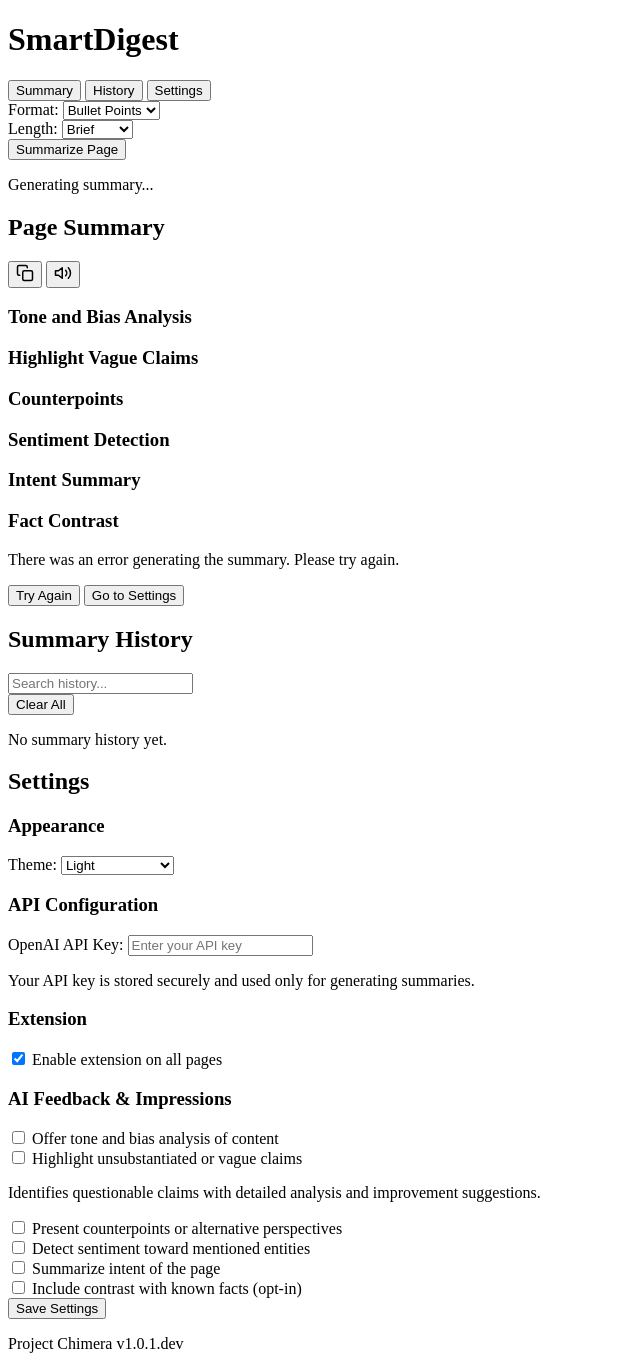
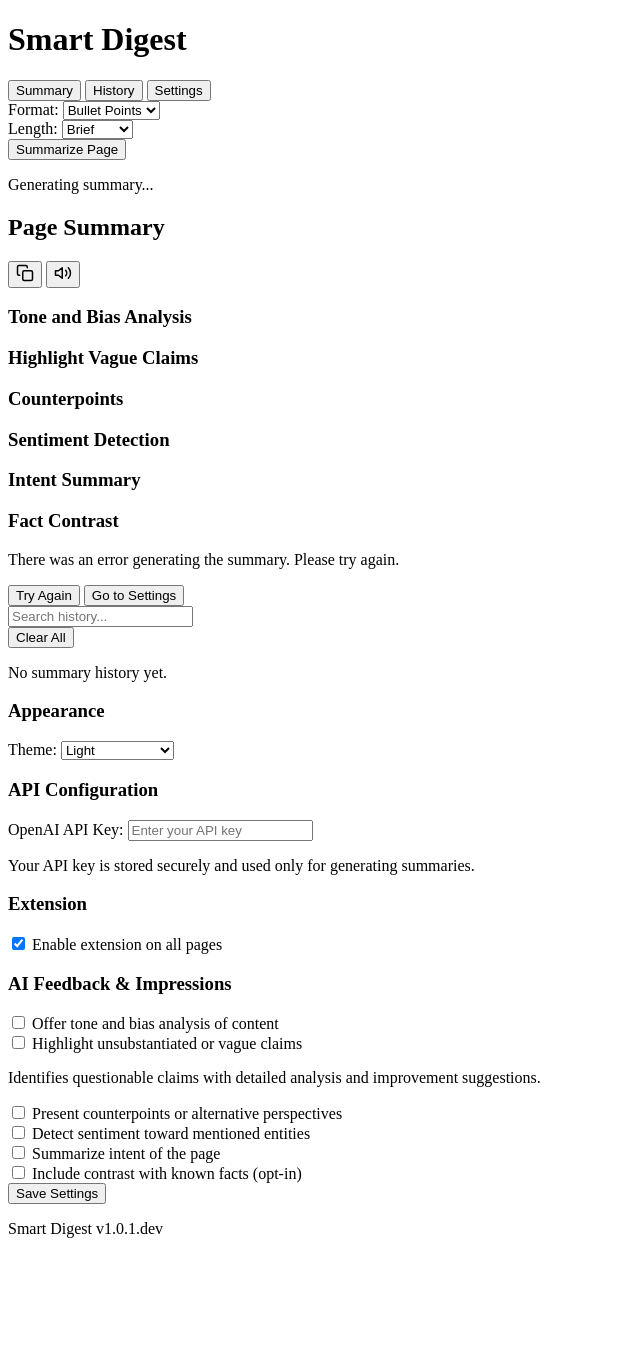
Before and after one commit to peterbenoit/ProjectChimera, a website built with webpack: page src/sidepanel/index.html in a window 1280 px wide. Shown: the whole page, without its empty margins (0-640 px from the left). After the commit the page ends 1254 px from the top, so only its background shows below. Built offline with nearby package versions, Linux system fonts and the light colour scheme; some packages are replaced by stand-ins of ours.

Commit message:
feat: Update project name to Smart Digest, increment version to 1.0.0.84, and enhance various components

```diff
--- a/buildInfo.json
+++ b/buildInfo.json
@@ -1,3 +1,3 @@
 {
-  "buildNumber": 82
+  "buildNumber": 84
 }
--- a/src/background/serviceWorker.js
+++ b/src/background/serviceWorker.js
@@ -1,5 +1,5 @@
 /**
- * Service Worker for Project Chimera
+ * Service Worker for Smart Digest
  * Handles SidePanel registration, context menu creation,
  * and message passing between components.
  */
--- a/src/content/content-script.js
+++ b/src/content/content-script.js
@@ -1,5 +1,5 @@
 /**
- * Content Script for Project Chimera
+ * Content Script for Smart Digest
  *
  * Responsible for extracting content from web pages and
  * handling communication with the service worker.
--- a/src/shared/api.js
+++ b/src/shared/api.js
@@ -1,5 +1,5 @@
 /**
- * API Client for Project Chimera
+ * API Client for Smart Digest
  * Handles communication with OpenAI API
  */
 
--- a/src/shared/storage.js
+++ b/src/shared/storage.js
@@ -1,5 +1,5 @@
 /**
- * Storage Manager for Project Chimera
+ * Storage Manager for Smart Digest
  * Handles persistent storage operations
  */
 
--- a/src/sidepanel/app.js
+++ b/src/sidepanel/app.js
@@ -1,5 +1,5 @@
 /**
- * Side Panel Script for Project Chimera
+ * Side Panel Script for Smart Digest
  *
  * Responsible for the functionality of the side panel,
  * including word definition and other features.
--- a/src/sidepanel/index.html
+++ b/src/sidepanel/index.html
@@ -4,14 +4,14 @@
 <head>
 	<meta charset="UTF-8" />
 	<meta name="viewport" content="width=device-width, initial-scale=1.0" />
-	<title>SmartDigest</title>
+	<title>Smart Digest</title>
 	<link rel="stylesheet" href="css/main.css" />
 </head>
 
 <body>
 	<div class="app-container">
 		<header class="app-header">
-			<h1>SmartDigest</h1>
+			<h1>Smart Digest</h1>
 		</header>
 
 		<div class="tab-navigation">
@@ -103,7 +103,6 @@
 
 			<!-- History Tab -->
 			<section id="history-tab" class="tab-panel hidden">
-				<h2>Summary History</h2>
 				<div class="search-container">
 					<input type="text" id="history-search" placeholder="Search history..." />
 				</div>
@@ -120,8 +119,6 @@
 
 			<!-- Settings Tab -->
 			<section id="settings-tab" class="tab-panel hidden">
-				<h2>Settings</h2>
-
 				<div class="settings-group">
 					<h3>Appearance</h3>
 					<div class="setting-item">
@@ -212,7 +209,7 @@
 		</main>
 
 		<footer class="app-footer">
-			<p>Project Chimera v1.0.1</p>
+			<p>Smart Digest v1.0.1</p>
 		</footer>
 	</div>
 
--- a/src/sidepanel/js/main.js
+++ b/src/sidepanel/js/main.js
@@ -1,5 +1,5 @@
 /**
- * Main JavaScript for Project Chimera SidePanel
+ * Main JavaScript for Smart Digest SidePanel
  */
 import {
 	marked
@@ -320,7 +320,7 @@
 	if (summaryText.textContent) {
 		chrome.tts.speak(summaryText.textContent, {
 			rate: 1.0,
-			onEvent: function(event) {
+			onEvent: function (event) {
 				switch (event.type) {
 					case 'start':
 						isSpeaking = true;
@@ -790,7 +790,7 @@
 		} catch (e) {
 			// console.log('Build number not available:', e);
 		}
-		footerElement.textContent = `Project Chimera v1.0.1.${buildNumber}`;
+		footerElement.textContent = `Smart Digest v1.0.1.${buildNumber}`;
 	}
 }
 
@@ -1001,7 +1001,7 @@
  * @param {Function} onConfirm - Callback when user confirms
  * @param {Function} onCancel - Callback when user cancels
  */
-function showCustomConfirmation(message, onConfirm, onCancel = () => {}) {
+function showCustomConfirmation(message, onConfirm, onCancel = () => { }) {
 	const existingOverlay = document.querySelector('.confirmation-overlay');
 	if (existingOverlay) {
 		document.body.removeChild(existingOverlay);
```
Also changed, not shown: package.json (+3 -4 lines), src/manifest.json. Lines whose indentation alone changed are shown as unchanged.
